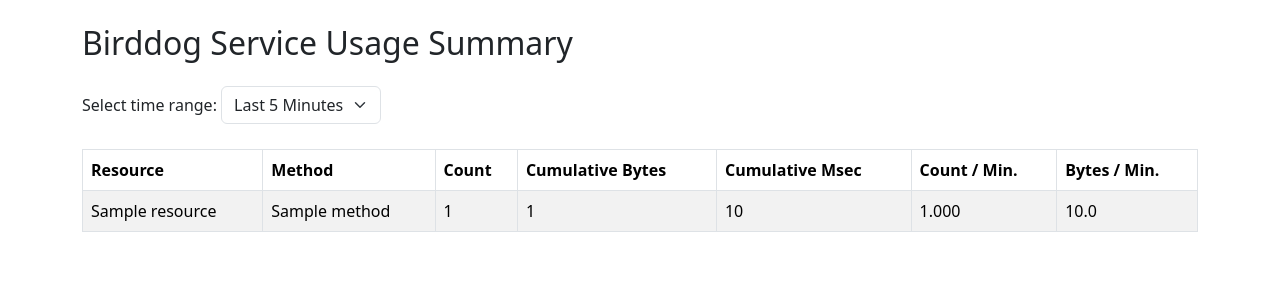
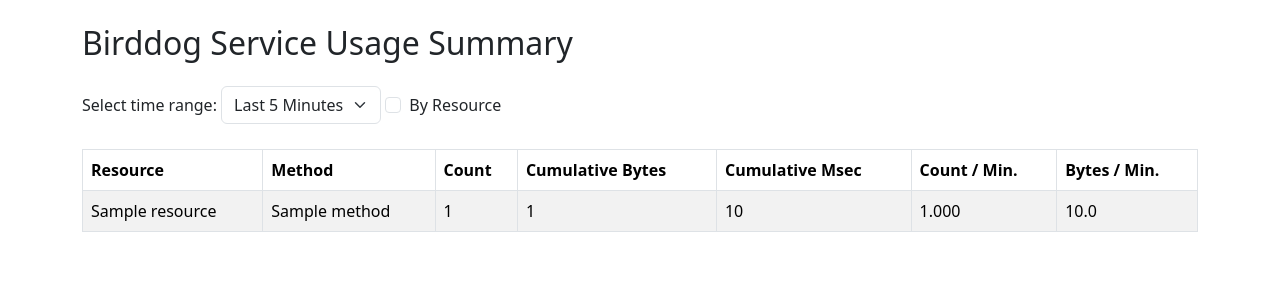
Before and after one commit to jbrandt130/birddog, a Python web app: template templates/service_usage.html in a window 1280 px wide. Shown: the top 300 px of the page. Run offline with Jinja, Linux system fonts and the light colour scheme; the template is opened without the code that fills it: most values are stand-ins (such as "Sample title", 1, 10 or a date in 2020).

Commit message:
by resource option in service usage console

```diff
--- a/birddog/service.py
+++ b/birddog/service.py
@@ -844,16 +844,18 @@ def service_usage_dashboard():
         "30d": timedelta(days=30),
     }.get(range_opt, timedelta(days=1))
 
-    by = "resource" if by_resource_opt else None
+    by = "resource" if by_resource_opt and by_resource_opt != "0" else None
     df = ServiceLogger.get_logger().load_logs(now - delta, now)
     summary = ServiceLogger.summarize_service_usage(
         df,
         sample_interval_minutes=delta.total_seconds() / 60.,
         by=by)
+    summary=summary.to_dict(orient="records")
 
     return render_template("service_usage.html",
-        summary=summary.to_dict(orient="records"),
+        summary=summary,
         selected_range=range_opt,
+        by_resource=by_resource_opt,
     )
 
 # ---- APP METRICS ---------------------------------------------------------------
--- a/templates/service_usage.html
+++ b/templates/service_usage.html
@@ -11,8 +11,8 @@
   <div class="container">
     <h2 class="mb-4">Birddog Service Usage Summary</h2>
 
-    <!-- Time range selector -->
     <form method="get" class="mb-4">
+      <!-- Time range selector -->
       <label for="range" class="form-label">Select time range:</label>
       <select id="range" name="range" class="form-select w-auto d-inline" onchange="this.form.submit()">
         <option value="5m" {{ 'selected' if selected_range == '5m' else '' }}>Last 5 Minutes</option>
@@ -21,14 +21,33 @@
         <option value="7d" {{ 'selected' if selected_range == '7d' else '' }}>Last 7 Days</option>
         <option value="30d" {{ 'selected' if selected_range == '30d' else '' }}>Last 30 Days</option>
       </select>
+
+      <!-- By Resource checkbox -->
+      <div class="form-check form-check-inline">
+        <input
+          class="form-check-input"
+          type="checkbox"
+          id="by_resource"
+          name="by_resource"
+          value="1"
+          {{ 'checked' if by_resource|int == 1 else '' }}
+          onchange="this.form.submit()"
+        >
+        <label class="form-check-label" for="by_resource">By Resource</label>
+      </div>
+
+      <!-- Ensure 0 is sent when unchecked -->
+      <input type="hidden" name="by_resource" value="0">
     </form>
 
-    <!-- User histogram -->
+    <!-- Usage stats table -->
     <table class="table table-striped table-bordered">
       <thead>
         <tr>
           <th>Resource</th>
+          {% if by_resource|int != 1 %}
           <th>Method</th>
+          {% endif %}
           <th>Count</th>
           <th>Cumulative Bytes</th>
           <th>Cumulative Msec</th>
@@ -40,7 +59,9 @@
         {% for row in summary %}
         <tr>
           <td>{{ row.resource }}</td>
+          {% if by_resource|int != 1 %}
           <td>{{ row.method }}</td>
+          {% endif %}
           <td>{{ row.count }}</td>
           <td>{{ row.cumulative_size }}</td>
           <td>{{ row.cumulative_duration }}</td>
```
Also changed, not shown: 1 other file.
